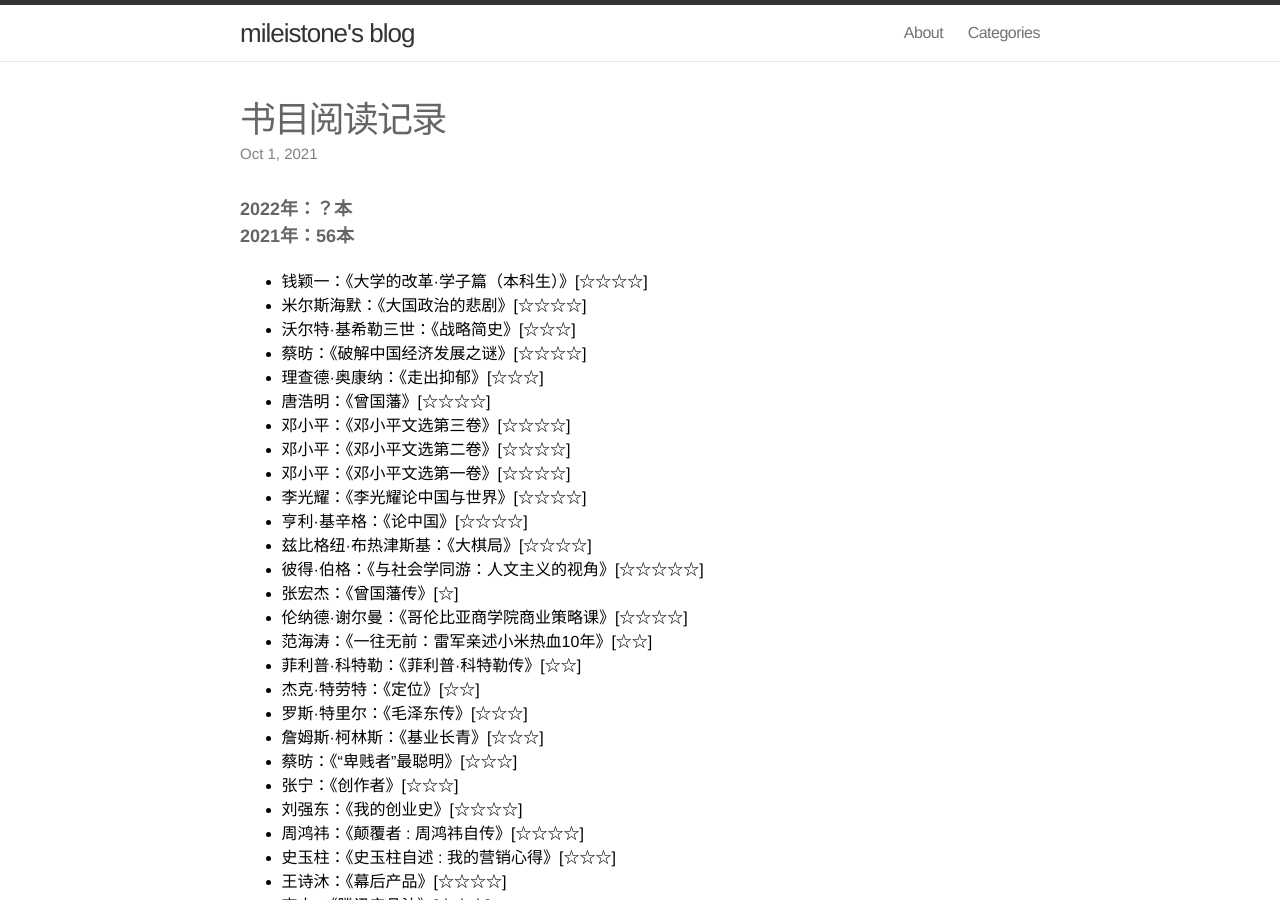
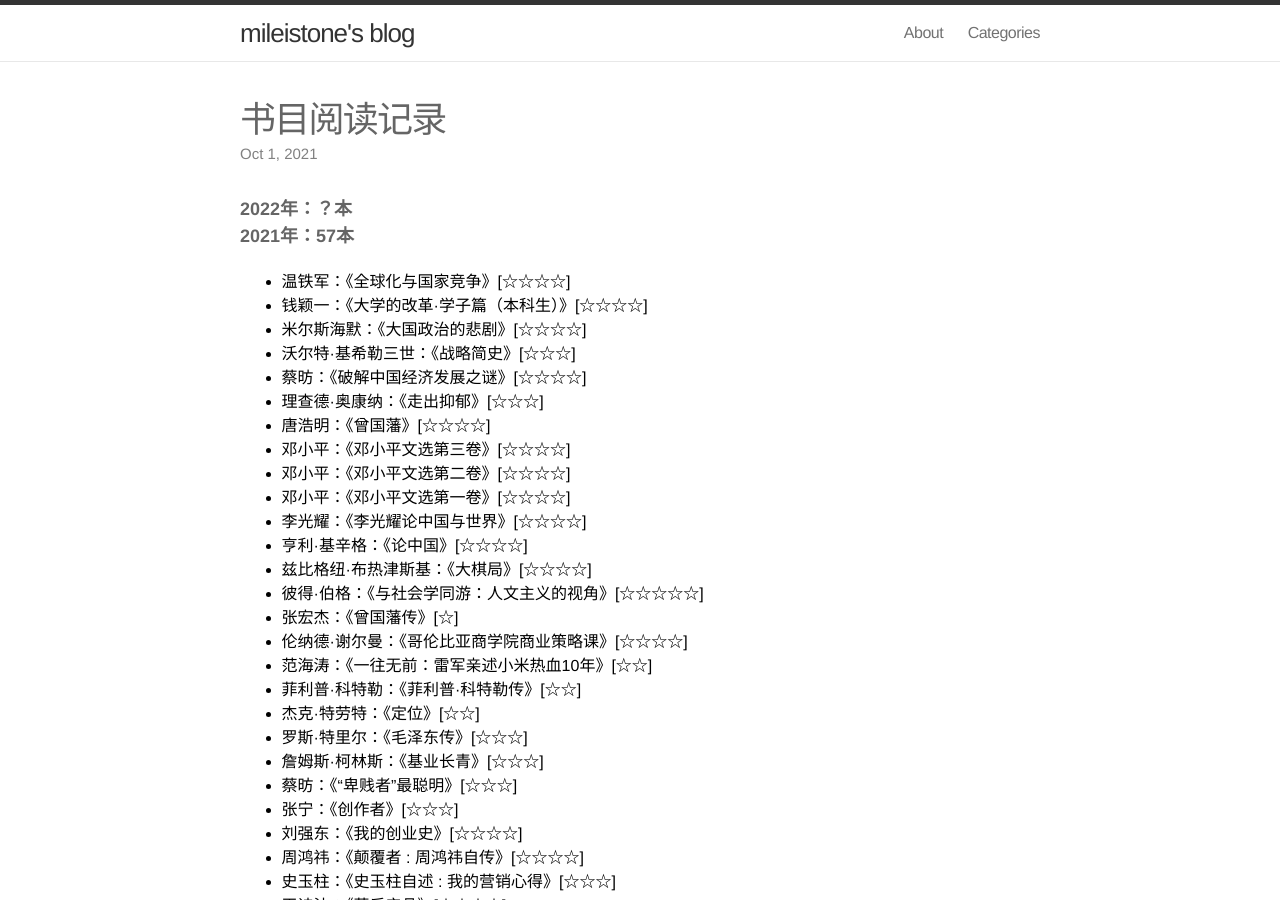
Before and after one commit to mileistone/mileistone.github.io, a Jekyll site: the page built from _posts/2021-10-01-books.md, in a window 1280 px wide and 900 px high. Built offline with Jekyll 4.4.1, drawn with Linux system fonts in a browser that asks for light colours.

Commit message:
Update 2021-10-01-books.md

```diff
--- a/_posts/2021-10-01-books.md
+++ b/_posts/2021-10-01-books.md
@@ -9,7 +9,8 @@ date: 2021-10-01 22:00:00
 
 ##### 2022年：？本
 
-##### 2021年：56本
+##### 2021年：57本
+- 温铁军：《全球化与国家竞争》[☆☆☆☆]
 - 钱颖一：《大学的改革·学子篇（本科生）》[☆☆☆☆]
 - 米尔斯海默：《大国政治的悲剧》[☆☆☆☆]
 - 沃尔特·基希勒三世：《战略简史》[☆☆☆]
```
